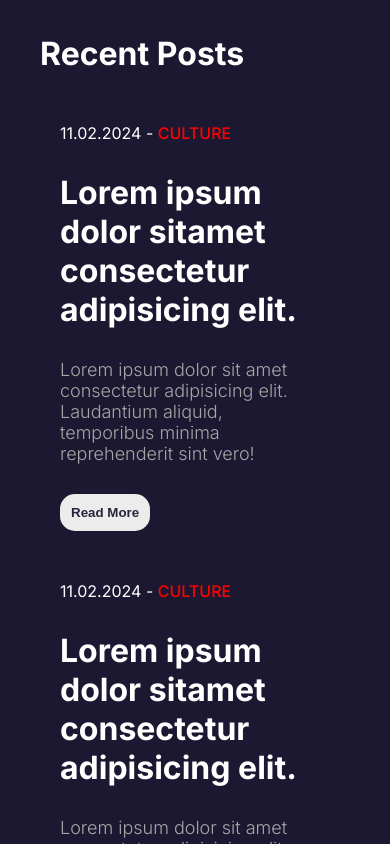
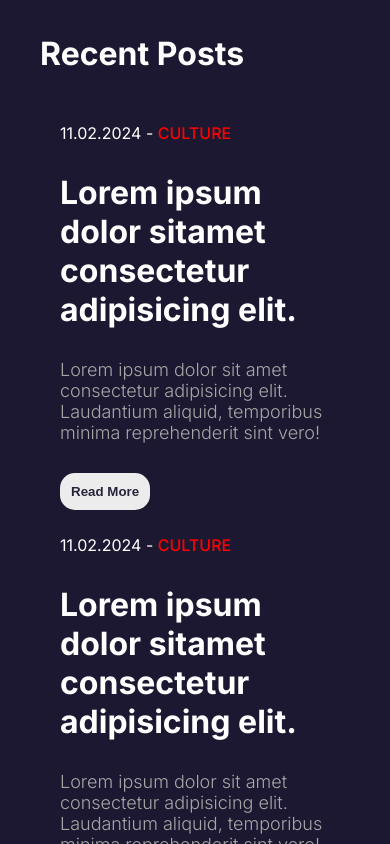
Before and after one commit to mohan-16/blog-bindblog-main, a Next.js app: page / in a window 390 px wide. Shown: the part 1680-2524 px from the top of the page. Built offline with nearby package versions, Linux system fonts and the light colour scheme.

Commit message:
update margin and  padding

```diff
--- a/src/components/card/card.module.css
+++ b/src/components/card/card.module.css
@@ -49,3 +49,13 @@
   padding: 0px 0px 0px 20px;
   }
 }
+@media screen and (max-width: 740px) {
+  .container {
+   margin: 0 0 30px 0;
+  }
+}
+@media screen and (max-width: 440px) {
+  .container {
+   margin: 0 0 25px 0;
+  }
+}
--- a/src/components/cardList/cardlist.module.css
+++ b/src/components/cardList/cardlist.module.css
@@ -4,3 +4,8 @@
 .title{
     margin: 50px 0;
 }
+@media screen and (max-width: 768px) {
+    .posts {
+      margin: 0;
+    }
+  }
```
